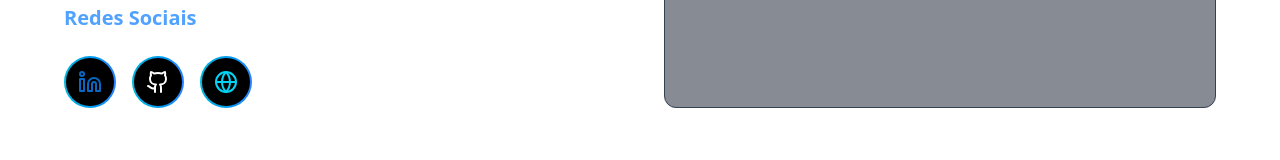
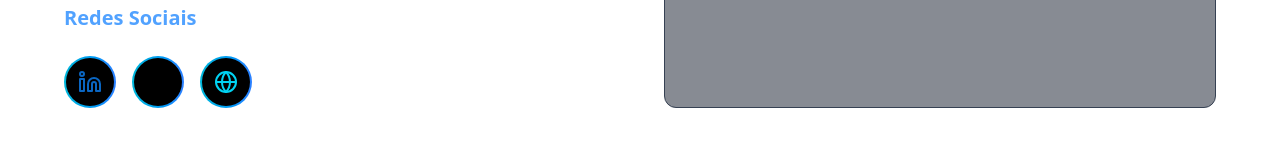
Before and after one commit to PedroHSauthier/LandingOptivek, a React (Vite) app: page / in a window 1280 px wide. Shown: the part 6236-6396 px from the top of the page. Built offline with nearby package versions, Linux system fonts and the light colour scheme.

Commit message:
Adjust navbar behavior and GitHub icon

```diff
--- a/src/index.css
+++ b/src/index.css
@@ -8,3 +8,8 @@
 .light svg {
   filter: invert(1) hue-rotate(180deg);
 }
+
+/* Utility class to disable color inversion */
+.no-invert {
+  filter: none !important;
+}
--- a/src/landing.jsx
+++ b/src/landing.jsx
@@ -319,7 +319,11 @@ const TrizzWebsite = () => {
         }
       `}</style>
       {/* Navigation */}
-      <nav className="fixed top-0 w-full bg-white/90 dark:bg-black/90 backdrop-blur-md border-b border-gray-200 dark:border-gray-800 z-40">
+      <nav
+        className={`${
+          darkMode ? 'fixed' : 'static'
+        } top-0 w-full bg-white/90 dark:bg-black/90 backdrop-blur-md border-b border-gray-200 dark:border-gray-800 z-40`}
+      >
         <div className="max-w-6xl mx-auto px-4 sm:px-8">
           <div className="flex justify-between items-center h-16">
             <div className="flex items-center space-x-3">
@@ -948,7 +952,7 @@ const TrizzWebsite = () => {
                       rel="noopener noreferrer"
                       className="group flex p-3 rounded-full bg-black dark:bg-gray-200 transition-all duration-300 hover:scale-110"
                     >
-                      <Github className="w-6 h-6 text-white group-hover:rotate-12 transition-transform" />
+                      <Github className="no-invert w-6 h-6 text-black dark:text-white group-hover:rotate-12 transition-transform" />
                     </a>
                   </div>
                   <div className="p-0.5 rounded-full bg-gradient-to-r from-cyan-500 to-blue-500">
```
